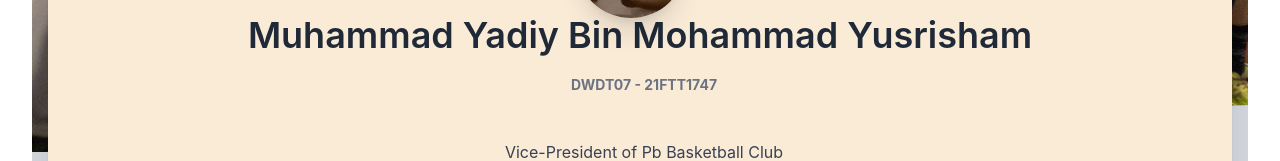
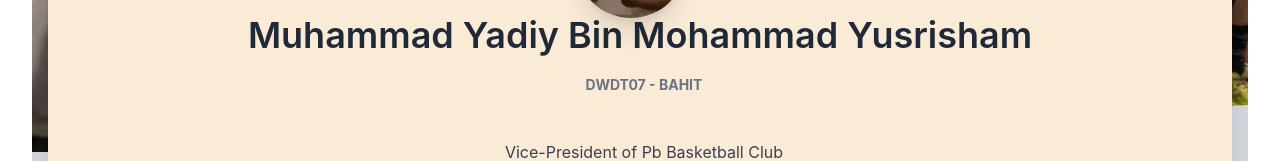
Before and after one commit to Yadiy99/AS3, a Vue app: page / in a window 1280 px wide. Shown: the part 380-541 px from the top of the page. Built offline with nearby package versions, Linux system fonts and the light colour scheme.

Commit message:
edit profile image

```diff
--- a/src/App.vue
+++ b/src/App.vue
@@ -58,7 +58,7 @@ import HelloWorld from './components/HelloWorld.vue'
                   <div class="relative" style="">
                     <img
                       alt="..."
-                      src="yad.jpeg "
+                      src="./assets/yad.jpeg "
                       class="shadow-xl rounded-full h-auto align-middle border-none absolute -m-16 -ml-20 lg:-ml-16"
                       style="max-width: 110px; "
                     />
@@ -78,7 +78,7 @@ import HelloWorld from './components/HelloWorld.vue'
                   <i
                     class="fas fa-map-marker-alt mr-2 text-lg text-gray-500"
                   ></i>
-                  DWDT07 - 21FTT1747
+                  DWDT07 - Bahit
                 </div>
                 <div class="mb-2 text-gray-700 mt-10">
                   <i class="fas fa-briefcase mr-2 text-lg text-gray-500"></i
```
Also changed, not shown: src/assets/yad.jpeg (renamed from yad.jpeg).
